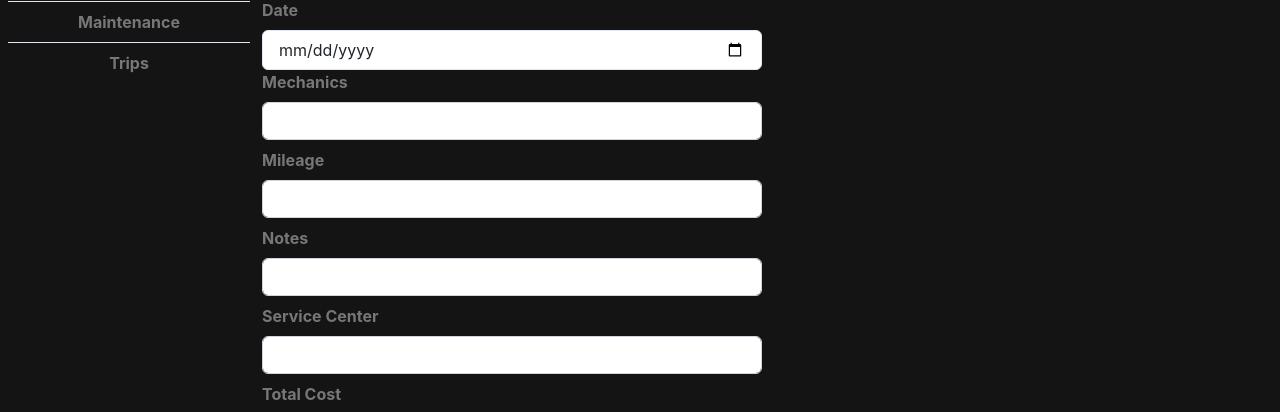
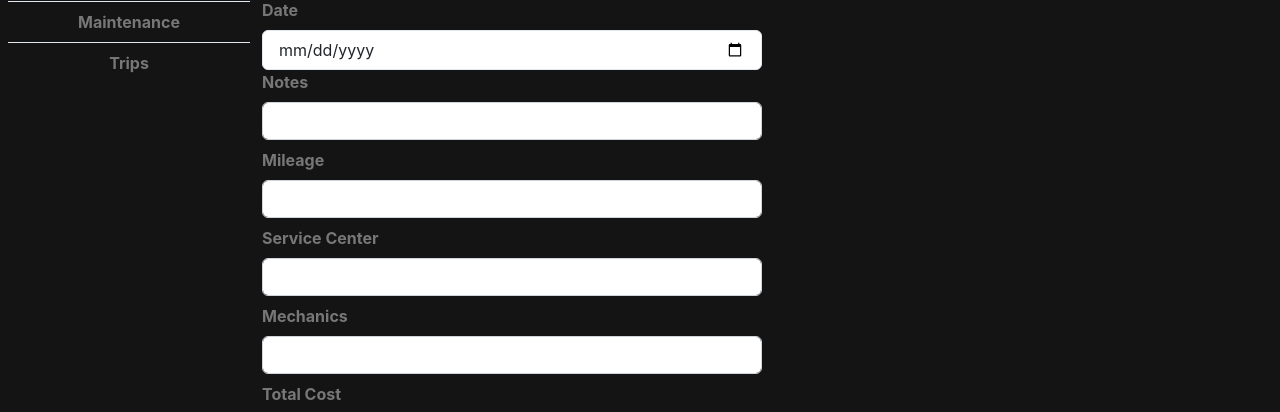
Before and after one commit to ics-499-team-1/drive-doctor-ui, a React (Vite) app: page /maintenance/convert in a window 1280 px wide. Shown: the part 126-538 px from the top of the page. Built offline with nearby package versions, Linux system fonts and the light colour scheme.

Commit message:
form fixes

```diff
--- a/src/components/maintenance/CM/CMAdd.tsx
+++ b/src/components/maintenance/CM/CMAdd.tsx
@@ -33,7 +33,8 @@ const AddUpcomingMaintenance = () => {
     depending on type.
     Except for name, which is required
     */
-  const handleSubmitUpdate = () => {
+  const handleSubmitUpdate = (event: FormEvent) => {
+    event.preventDefault;
     const addCMDomain = new CMDomain("Required");
     if (nameRef.current !== null) addCMDomain.name = nameRef.current.value;
     notesRef.current !== null
@@ -65,7 +66,7 @@ const AddUpcomingMaintenance = () => {
 
   return (
     <>
-      <FormControl style={{ maxWidth: "500px" }} onSubmit={handleSubmitUpdate}>
+      <form style={{ maxWidth: "500px" }} onSubmit={handleSubmitUpdate}>
         <div>
           <label htmlFor="name" className="form-label">
             Name
@@ -153,7 +154,7 @@ const AddUpcomingMaintenance = () => {
         <MaintenanceButton className={"mx-2"} color="success">
           Confirm
         </MaintenanceButton>
-      </FormControl>
+      </form>
       <div>
         <MaintenanceButton
           className={"mx-2 my-2"}
--- a/src/components/maintenance/CM/CMEdit.tsx
+++ b/src/components/maintenance/CM/CMEdit.tsx
@@ -59,7 +59,7 @@ const CMEdit = () => {
 
   return (
     <>
-      <FormControl style={{maxWidth: "500px"}} onSubmit={handleSubmitEdit}>
+      <form style={{maxWidth: "500px"}} onSubmit={handleSubmitEdit}>
         <div>
           <label htmlFor="name" className="form-label">
             Name
@@ -154,7 +154,7 @@ const CMEdit = () => {
         <MaintenanceButton className={"mx-2"} color="success">
           Confirm
         </MaintenanceButton>
-      </FormControl>
+      </form>
       <MaintenanceButton
         onClick={() =>
           navigate("/maintenance/", {
--- a/src/components/maintenance/UM/ConvertUpcoming.tsx
+++ b/src/components/maintenance/UM/ConvertUpcoming.tsx
@@ -102,13 +102,14 @@ const ConvertUpcoming = () => {
           />
         </div>
         <div className="mb-2">
-          <label htmlFor="mechanics" className="form-label">
-            Mechanics
+          <label htmlFor="notes" className="form-label">
+            Notes
           </label>
           <input
             className="form-control"
-            id="mechanics"
-            ref={mechanicsRef}
+            defaultValue={uMContext.notes ? uMContext.notes : ""}
+            id="notes"
+            ref={notesRef}
             type="text"
           />
         </div>
@@ -125,18 +126,6 @@ const ConvertUpcoming = () => {
           />
         </div>
         <div className="mb-2">
-          <label htmlFor="notes" className="form-label">
-            Notes
-          </label>
-          <input
-            className="form-control"
-            defaultValue={uMContext.notes ? uMContext.notes : ""}
-            id="notes"
-            ref={notesRef}
-            type="text"
-          />
-        </div>
-        <div className="mb-2">
           <label htmlFor="serviceCenter" className="form-label">
             Service Center
           </label>
@@ -144,6 +133,17 @@ const ConvertUpcoming = () => {
             className="form-control"
             id="serviceCenter"
             ref={serviceCenterRef}
+            type="text"
+          />
+        </div>
+        <div className="mb-2">
+          <label htmlFor="mechanics" className="form-label">
+            Mechanics
+          </label>
+          <input
+            className="form-control"
+            id="mechanics"
+            ref={mechanicsRef}
             type="text"
           />
         </div>
--- a/src/components/maintenance/UM/UMAdd.tsx
+++ b/src/components/maintenance/UM/UMAdd.tsx
@@ -55,7 +55,7 @@ const UMAdd = () => {
 
   return (
     <>
-      <FormControl style={{maxWidth: "500px"}} onSubmit={handleSubmitUpdate}>
+      <form style={{maxWidth: "500px"}} onSubmit={handleSubmitUpdate}>
         <div>
           <label htmlFor="name" className="form-label">
             Name
@@ -108,7 +108,7 @@ const UMAdd = () => {
         <MaintenanceButton className={"mx-2"} color="success">
           Confirm
         </MaintenanceButton>
-      </FormControl>
+      </form>
       <div>
         <MaintenanceButton
           className={"mx-2 my-2"}
```
